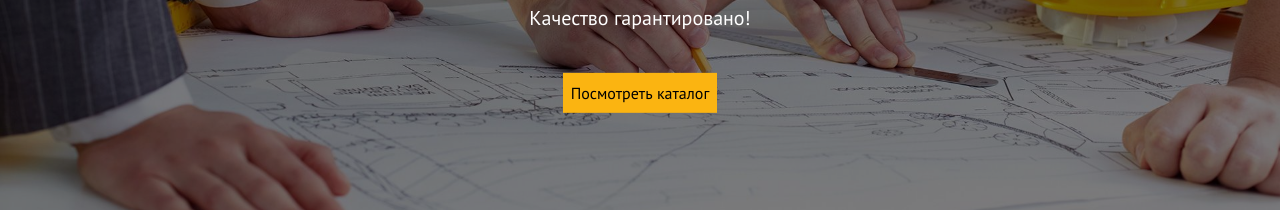
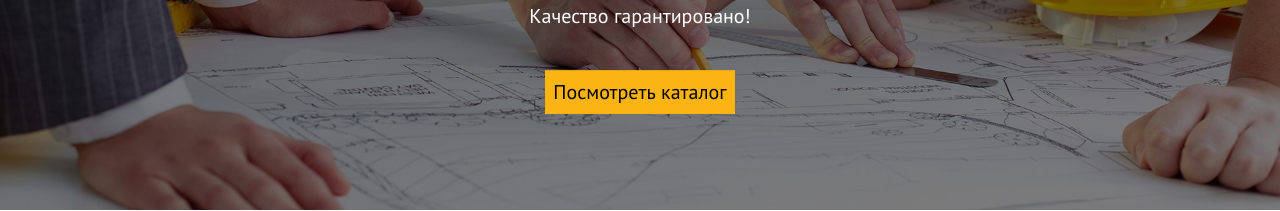
Before and after one commit to zhengis-alinur/asia-power-operating, a Next.js app: page / in a window 1280 px wide. Shown: the part 490-701 px from the top of the page. Built offline with nearby package versions, Linux system fonts and the light colour scheme; no server answers.

Commit message:
fix banner

```diff
--- a/src/components/Banner.tsx
+++ b/src/components/Banner.tsx
@@ -47,7 +47,7 @@ const Banner = () => {
             </p>
             <Link
               href={PATHS.catalog}
-              className="p-2 bg-accent text-black animate-bounce"
+              className="p-2 bg-accent text-black animate-bounce text-xl"
             >
               Посмотреть каталог
             </Link>
```
